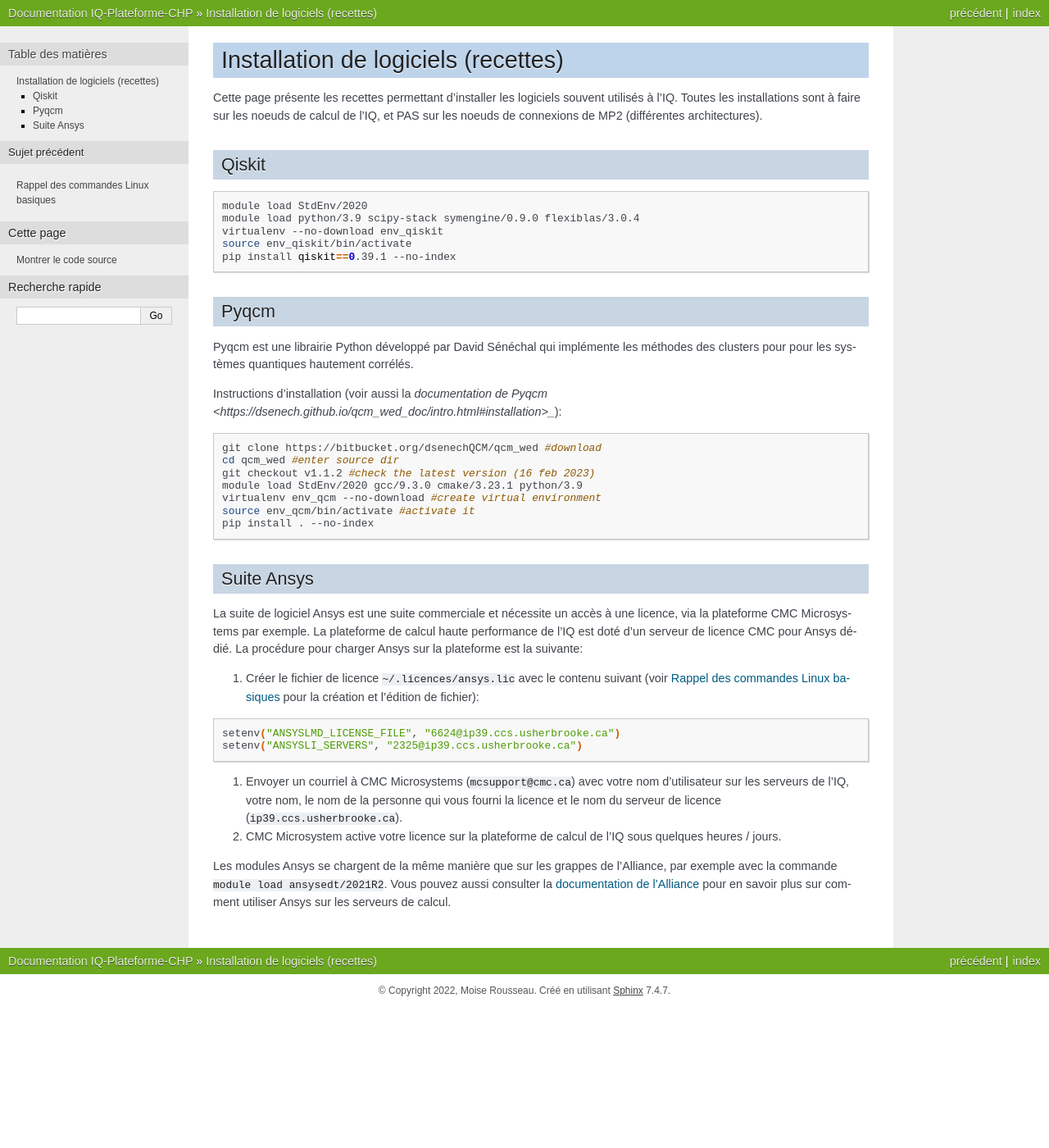
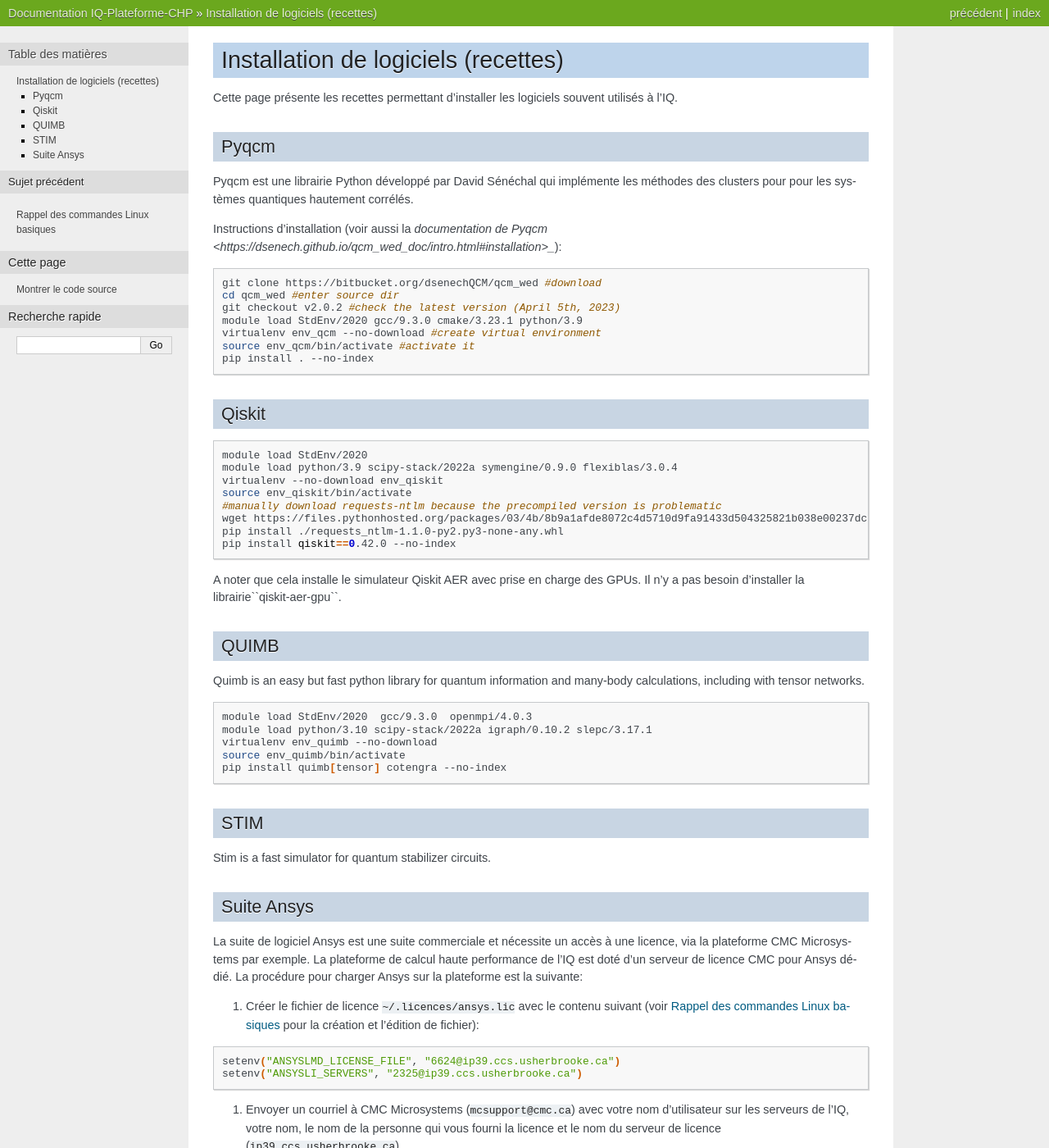
Before and after one commit to Institut-Quantique-UdeS/Presentation-Plateforme-CHP, a Sphinx documentation site: the page built from source/installation_logiciel.rst, in a window 1280 px wide and 1400 px high. Shown: the whole window at 82% size. Built offline with Sphinx 7.4.7, drawn with Linux system fonts in a browser that asks for light colours.

Commit message:
update qiskit and add quimb installation instruction

```diff
--- a/source/installation_logiciel.rst
+++ b/source/installation_logiciel.rst
@@ -4,18 +4,6 @@ Installation de logiciels (recettes)
 ------------------------------------
 
 Cette page présente les recettes permettant d'installer les logiciels souvent utilisés à l'IQ.
-Toutes les installations sont à faire sur les noeuds de calcul de l'IQ, et PAS sur les noeuds de connexions de MP2 (différentes architectures).
-
-Qiskit
-======
-
-.. code-block:: bash
-
-    module load StdEnv/2020
-    module load python/3.9 scipy-stack symengine/0.9.0 flexiblas/3.0.4
-    virtualenv --no-download env_qiskit
-    source env_qiskit/bin/activate
-    pip install qiskit==0.39.1 --no-index
 
 
 Pyqcm
@@ -29,11 +17,51 @@ Instructions d'installation (voir aussi la `documentation de Pyqcm <https://dsen
 
     git clone https://bitbucket.org/dsenechQCM/qcm_wed #download
     cd qcm_wed #enter source dir
-    git checkout v1.1.2 #check the latest version (16 feb 2023)
+    git checkout v2.0.2 #check the latest version (April 5th, 2023)
     module load StdEnv/2020 gcc/9.3.0 cmake/3.23.1 python/3.9
     virtualenv env_qcm --no-download #create virtual environment
     source env_qcm/bin/activate #activate it
     pip install . --no-index
+
+
+Qiskit
+======
+
+.. code-block:: bash
+
+    module load StdEnv/2020
+    module load python/3.9 scipy-stack/2022a symengine/0.9.0 flexiblas/3.0.4
+    virtualenv --no-download env_qiskit
+    source env_qiskit/bin/activate
+    #manually download requests-ntlm because the precompiled version is problematic
+    wget https://files.pythonhosted.org/packages/03/4b/8b9a1afde8072c4d5710d9fa91433d504325821b038e00237dc8d6d833dc/requests_ntlm-1.1.0-py2.py3-none-any.whl
+    pip install ./requests_ntlm-1.1.0-py2.py3-none-any.whl
+    pip install qiskit==0.42.0 --no-index
+
+
+A noter que cela installe le simulateur Qiskit AER avec prise en charge des GPUs.
+Il n'y a pas besoin d'installer la librairie``qiskit-aer-gpu``.
+
+
+QUIMB
+=====
+
+Quimb is an easy but fast python library for quantum information and many-body calculations, including with tensor networks.
+
+.. code-block:: bash
+
+    module load StdEnv/2020  gcc/9.3.0  openmpi/4.0.3
+    module load python/3.10 scipy-stack/2022a igraph/0.10.2 slepc/3.17.1
+    virtualenv env_quimb --no-download
+    source env_quimb/bin/activate
+    pip install quimb[tensor] cotengra --no-index
+
+
+
+STIM
+====
+
+Stim is a fast simulator for quantum stabilizer circuits.
 
 
 Suite Ansys
```
